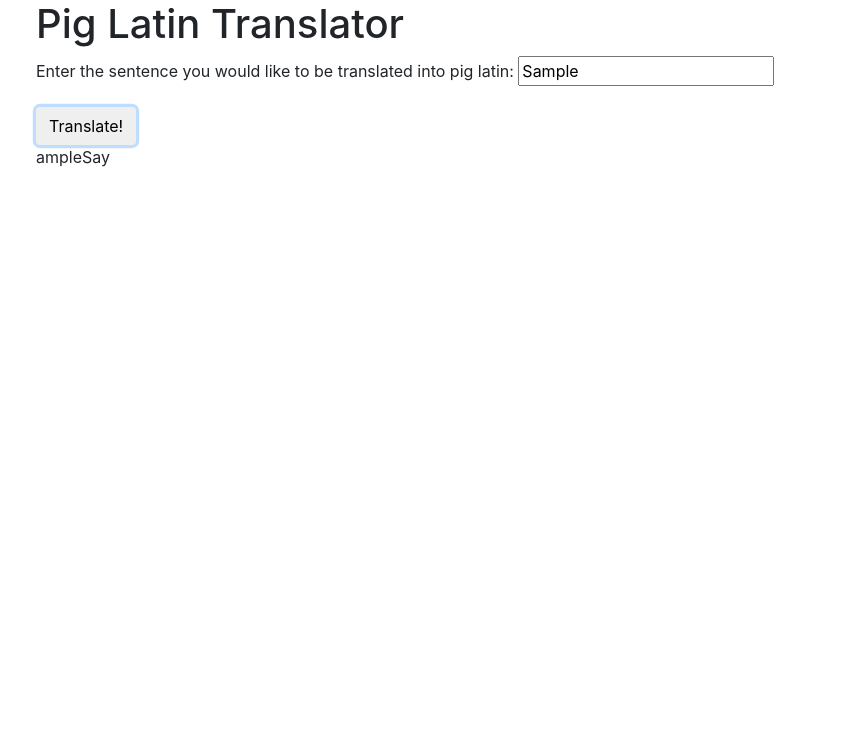
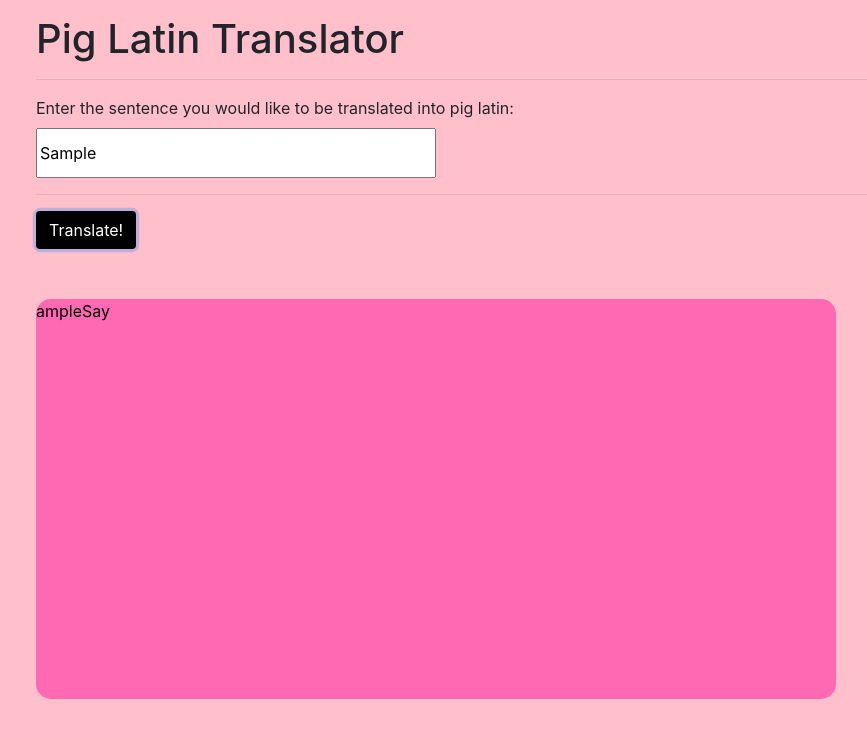
Before and after one commit to LeilaniL/pig-latin-translator, a plain HTML site: page index.html in a window 1280 px wide. Both pictures are taken after typing "Sample" into the empty fields and a click on the button "Translate!". Shown: the whole page, without its empty margins (49-916 px from the left). Drawn offline with Linux system fonts and the light colour scheme.

Commit message:
Add styles

```diff
--- a/css/styles.css
+++ b/css/styles.css
@@ -0,0 +1,28 @@
+#header {
+  margin-top: 15px;
+  margin-bottom: 15px;
+}
+
+.btn {
+  background-color: black;
+  color: white;
+}
+
+body {
+  background-color: pink;
+}
+
+#userInput {
+  height: 50px;
+  width: 400px;
+}
+
+.well {
+  display: none;
+  background-color: #FF69B4;
+  width: 800px;
+  height: 400px;
+  color: black;
+  border-radius: 15px;
+  margin-top: 50px;
+}
--- a/index.html
+++ b/index.html
@@ -7,19 +7,22 @@
   </head>
   <body>
     <div class="container">
-      <h1>Pig Latin Translator</h1>
+      <h1 id="header">Pig Latin Translator</h1>
 
       <form id="formInput">
         <div class="form-group">
+          <hr>
           <label for="userInput">Enter the sentence you would like to be translated into pig latin:</label>
+          <br>
           <input id="userInput" type="text">
+          <hr>
         </div>
 
         <button type="submit" class="btn">Translate!</button>
       </form>
 
-      <div id="result">
-        <p><span id="userOutput"></span></p>
+      <div class="well" id="result">
+        <span id="userOutput"></span>
       </div>
     </div>
   </body>
--- a/js/scripts.js
+++ b/js/scripts.js
@@ -42,6 +42,7 @@ $(document).ready(function() {
     piggy(wordsArray);
     newOutputArray = outputArray.join(" ");
     $("#userOutput").text(newOutputArray);
+    $(".well").show();
 
   });
 });
```
